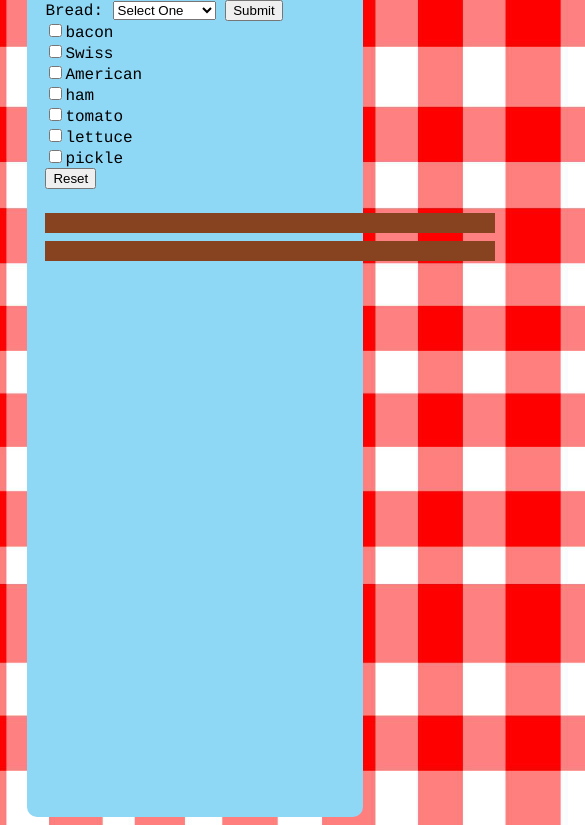
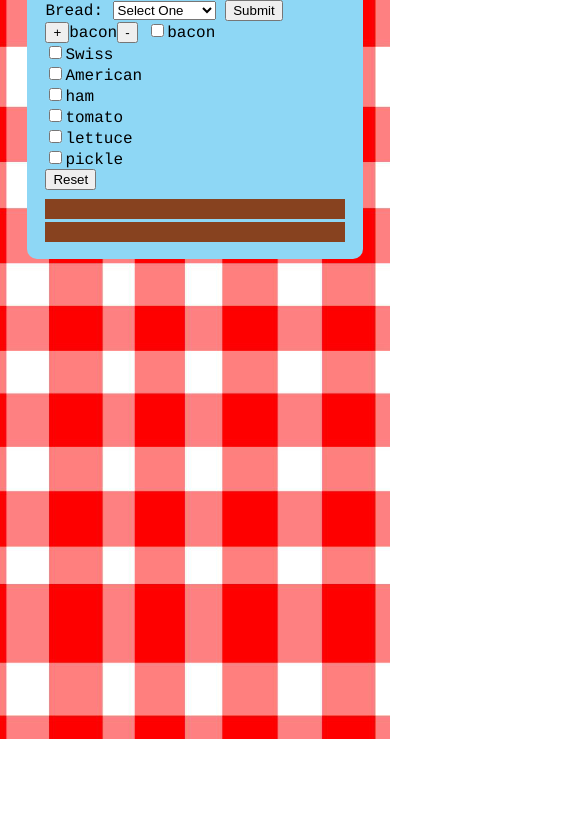
Before and after one commit to MadelineFarbman/FINALPROJECT0929, a plain HTML site: page index.html in a window 390 px wide. Shown: the part 105-930 px from the top of the page, 585 px wide, since content can reach past the window. After the commit the page ends 844 px from the top, so only its background shows below. Drawn offline with Linux system fonts and the light colour scheme.

Commit message:
added plus/minus buttons

```diff
--- a/index.html
+++ b/index.html
@@ -22,6 +22,7 @@
 					</select>
 					<input id="submit" type="submit">
 					<br/>
+					<button class="plus">+</button>bacon<button class="minus">-</button>
 					<input class="checkbox" type="checkbox" id="bacon" value="bacon">bacon<br>
 					<input class="checkbox" type="checkbox" id="Swiss" value="Swiss">Swiss<br>
 					<input type="checkbox" id="American" value="American">American<br>
--- a/style.css
+++ b/style.css
@@ -11,8 +11,8 @@ h2 {
 }
 #results {
 	/* background: url(images/paperplate.png); */
-	width: 800px;
-	height: 620px;
+	width: 100%;
+/*	height: 620px; */
 	padding: auto;
 	border: auto;
 }
@@ -49,3 +49,15 @@ h2 {
 	padding: 2% 5%;
 	height: auto;
 }
+@media (max-width : 481px) {
+	#sandwich {
+		width: 100%;
+	}
+#sandwich img {
+	width: 100%;
+	height: auto;
+}
+.bread {
+	width: 100%;
+}
+}
```
